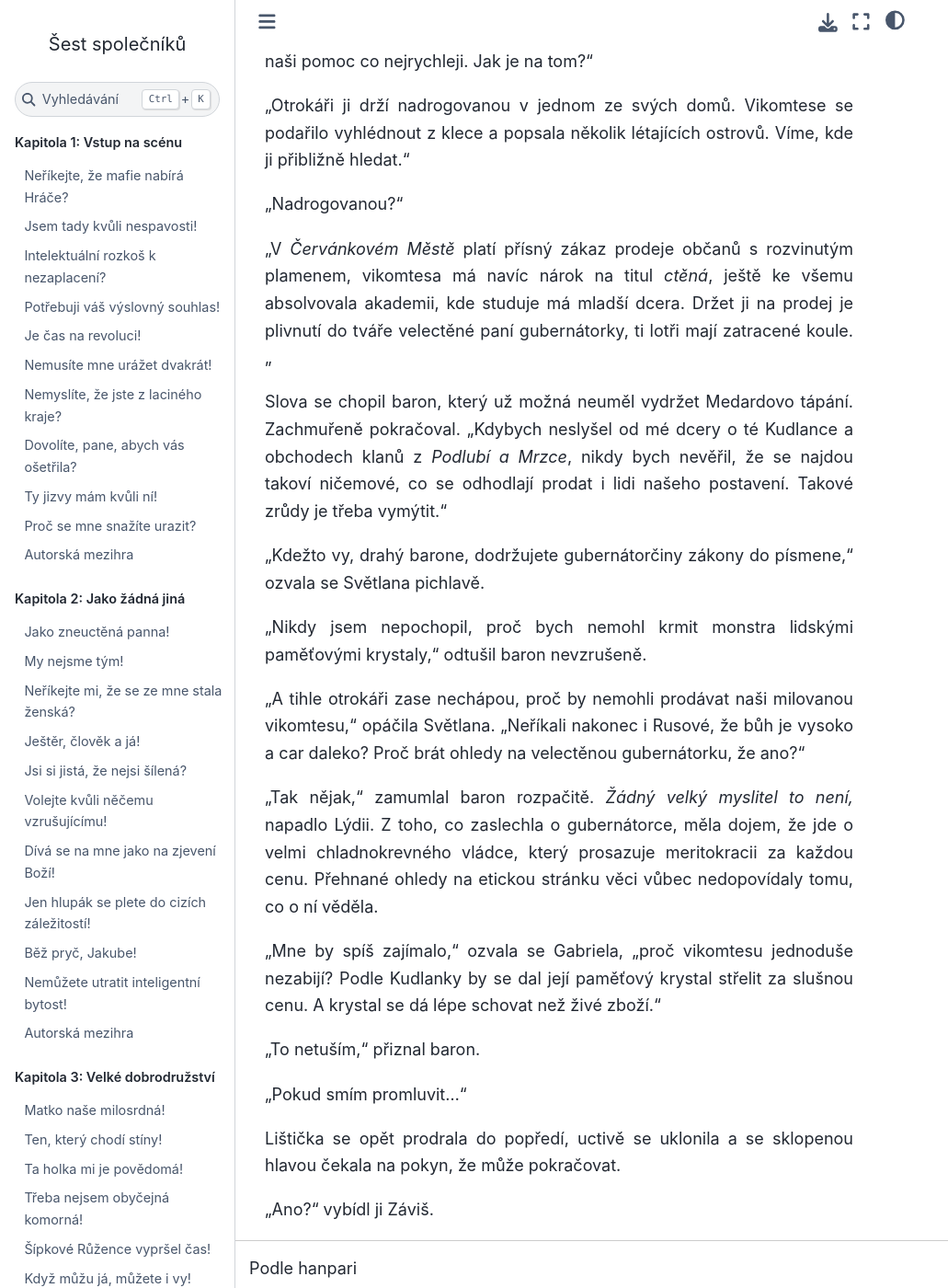
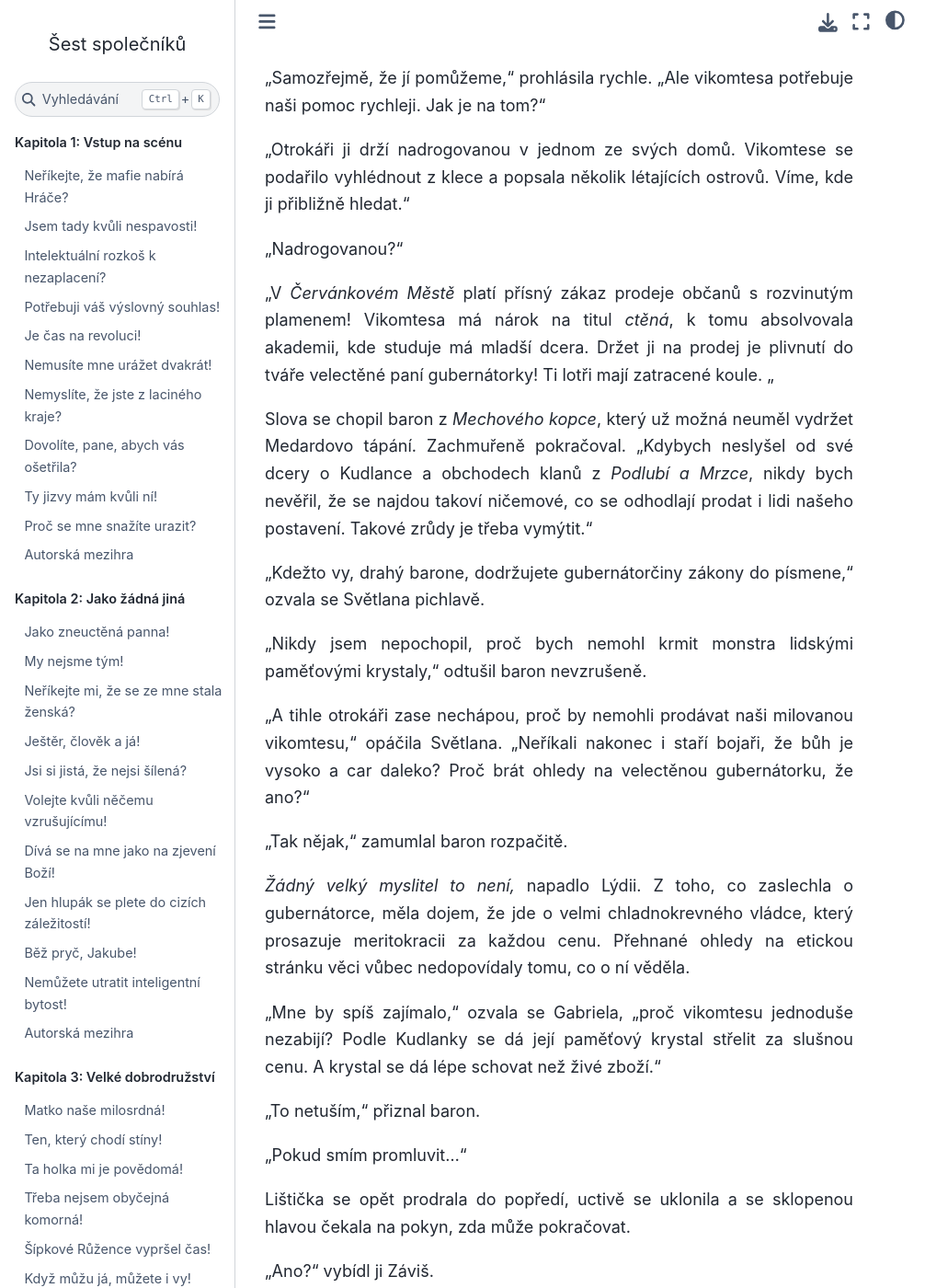
Before and after one commit to hanpari/sest-spolecniku, a Sphinx documentation site: the page built from source/sest_spolecniku/015-uklady-a-souboje/02.md, in a window 1280 px wide and 1400 px high, scrolled down 2461 px. Shown: the whole window at 92% size, without its empty margins (0-1031 px from the left). Built offline with Sphinx 7.4.7 and the Sphinx Book theme 1.1.4, drawn with Linux system fonts in a browser that asks for light colours; some of the changed text lies outside the part shown.

Commit message:
Cizi ruka

```diff
--- a/source/sest_spolecniku/015-uklady-a-souboje/02.md
+++ b/source/sest_spolecniku/015-uklady-a-souboje/02.md
@@ -52,30 +54,32 @@ Lištička se prodrala do popředí, aby dívku pochválila a k Lýdiině zklam
 
 *Nabízejí chudákovi Medardovi iluzi, že my ostatní nejsme necitlivá a lhostejná monstra,* uvědomila si Lýdie. *Kromě něj nikomu z nás na osudu Libuše Ťavolové nesejde. Ale v zájmu další spolupráce musíme předstírat kapku lidské účasti.*
 
-"Samozřejmě, že jí pomůžeme," prohlásila rychle. "Ale vikomtesa potřebuje naši pomoc co nejrychleji. Jak je na tom?"
+"Samozřejmě, že jí pomůžeme," prohlásila rychle. "Ale vikomtesa potřebuje naši pomoc rychleji. Jak je na tom?"
 
 "Otrokáři ji drží nadrogovanou v jednom ze svých domů. Vikomtese se podařilo vyhlédnout z klece a popsala několik létajících ostrovů. Víme, kde ji přibližně hledat."
 
 "Nadrogovanou?"
 
-"V *Červánkovém Městě* platí přísný zákaz prodeje občanů s rozvinutým plamenem, vikomtesa má navíc nárok na titul *ctěná*, ještě ke všemu absolvovala akademii, kde studuje má mladší dcera. Držet ji na prodej je plivnutí do tváře velectěné paní gubernátorky, ti lotři mají zatracené koule. "
+"V *Červánkovém Městě* platí přísný zákaz prodeje občanů s rozvinutým plamenem! Vikomtesa má nárok na titul *ctěná*, k tomu absolvovala akademii, kde studuje má mladší dcera. Držet ji na prodej je plivnutí do tváře velectěné paní gubernátorky! Ti lotři mají zatracené koule. "
 
-Slova se chopil baron, který už možná neuměl vydržet Medardovo tápání. Zachmuřeně pokračoval. "Kdybych neslyšel od mé dcery o té Kudlance a obchodech klanů z *Podlubí a Mrzce*, nikdy bych nevěřil, že se najdou takoví ničemové, co se odhodlají prodat i lidi našeho postavení. Takové zrůdy je třeba vymýtit."
+Slova se chopil baron z *Mechového kopce*, který už možná neuměl vydržet Medardovo tápání. Zachmuřeně pokračoval. "Kdybych neslyšel od své dcery o Kudlance a obchodech klanů z *Podlubí a Mrzce*, nikdy bych nevěřil, že se najdou takoví ničemové, co se odhodlají prodat i lidi našeho postavení. Takové zrůdy je třeba vymýtit."
 
 "Kdežto vy, drahý barone, dodržujete gubernátorčiny zákony do písmene," ozvala se Světlana pichlavě.
 
 "Nikdy jsem nepochopil, proč bych nemohl krmit monstra lidskými paměťovými krystaly," odtušil baron nevzrušeně.
 
-"A tihle otrokáři zase nechápou, proč by nemohli prodávat naši milovanou vikomtesu," opáčila Světlana. "Neříkali nakonec i Rusové, že bůh je vysoko a car daleko? Proč brát ohledy na velectěnou gubernátorku, že ano?"
+"A tihle otrokáři zase nechápou, proč by nemohli prodávat naši milovanou vikomtesu," opáčila Světlana. "Neříkali nakonec i staří bojaři, že bůh je vysoko a car daleko? Proč brát ohledy na velectěnou gubernátorku, že ano?"
 
-"Tak nějak," zamumlal baron rozpačitě. *Žádný velký myslitel to není,* napadlo Lýdii. Z toho, co zaslechla o gubernátorce, měla dojem, že jde o velmi chladnokrevného vládce, který prosazuje meritokracii za každou cenu. Přehnané ohledy na etickou stránku věci vůbec nedopovídaly tomu, co o ní věděla.
+"Tak nějak," zamumlal baron rozpačitě.
 
-"Mne by spíš zajímalo," ozvala se Gabriela, "proč vikomtesu jednoduše nezabijí? Podle Kudlanky by se dal její paměťový krystal střelit za slušnou cenu. A krystal se dá lépe schovat než živé zboží."
+*Žádný velký myslitel to není,* napadlo Lýdii. Z toho, co zaslechla o gubernátorce, měla dojem, že jde o velmi chladnokrevného vládce, který prosazuje meritokracii za každou cenu. Přehnané ohledy na etickou stránku věci vůbec nedopovídaly tomu, co o ní věděla.
+
+"Mne by spíš zajímalo," ozvala se Gabriela, "proč vikomtesu jednoduše nezabijí? Podle Kudlanky se dá její paměťový krystal střelit za slušnou cenu. A krystal se dá lépe schovat než živé zboží."
 
 "To netuším," přiznal baron.
 
 "Pokud smím promluvit..."
 
-Lištička se opět prodrala do popředí, uctivě se uklonila a se sklopenou hlavou čekala na pokyn, že může pokračovat.
+Lištička se opět prodrala do popředí, uctivě se uklonila a se sklopenou hlavou čekala na pokyn, zda může pokračovat.
 
 "Ano?" vybídl ji Záviš.
```
Also changed, not shown: other parts of source/sest_spolecniku/015-uklady-a-souboje/02.md (+9 -7 lines).
